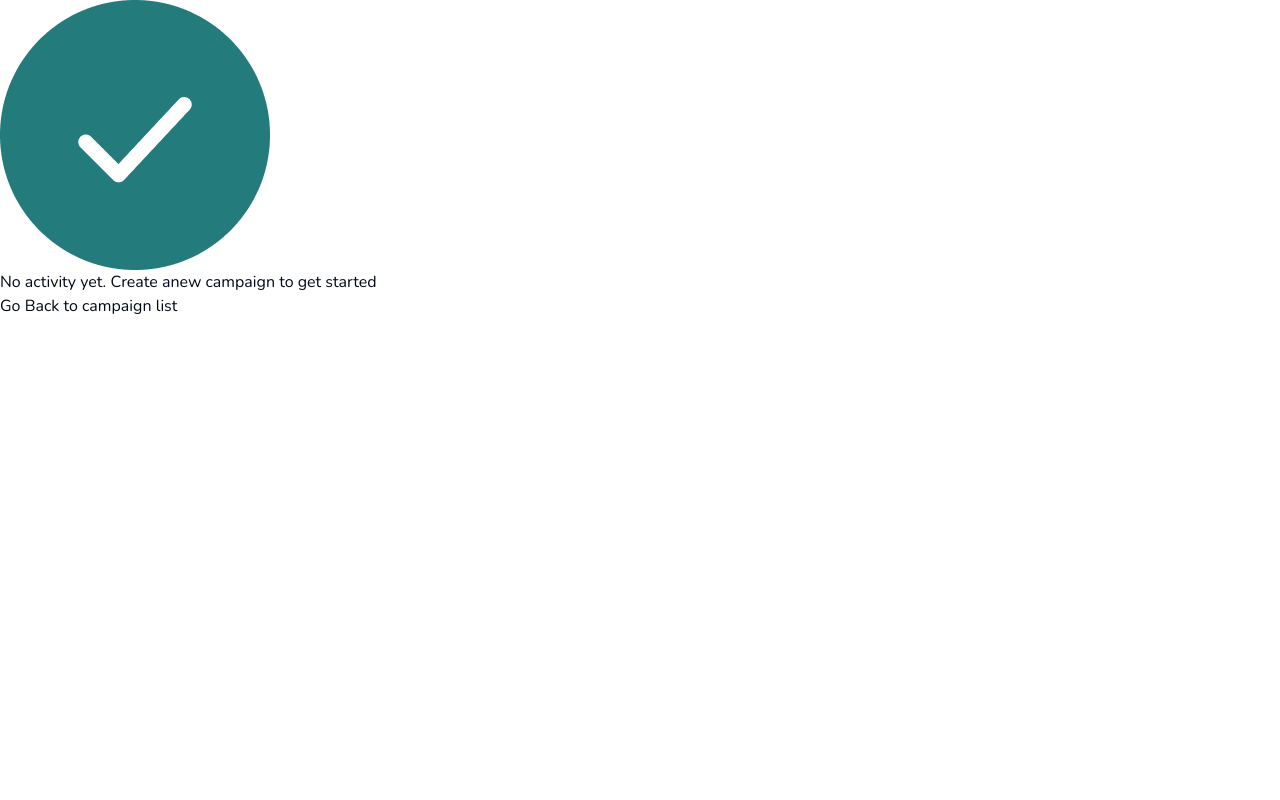
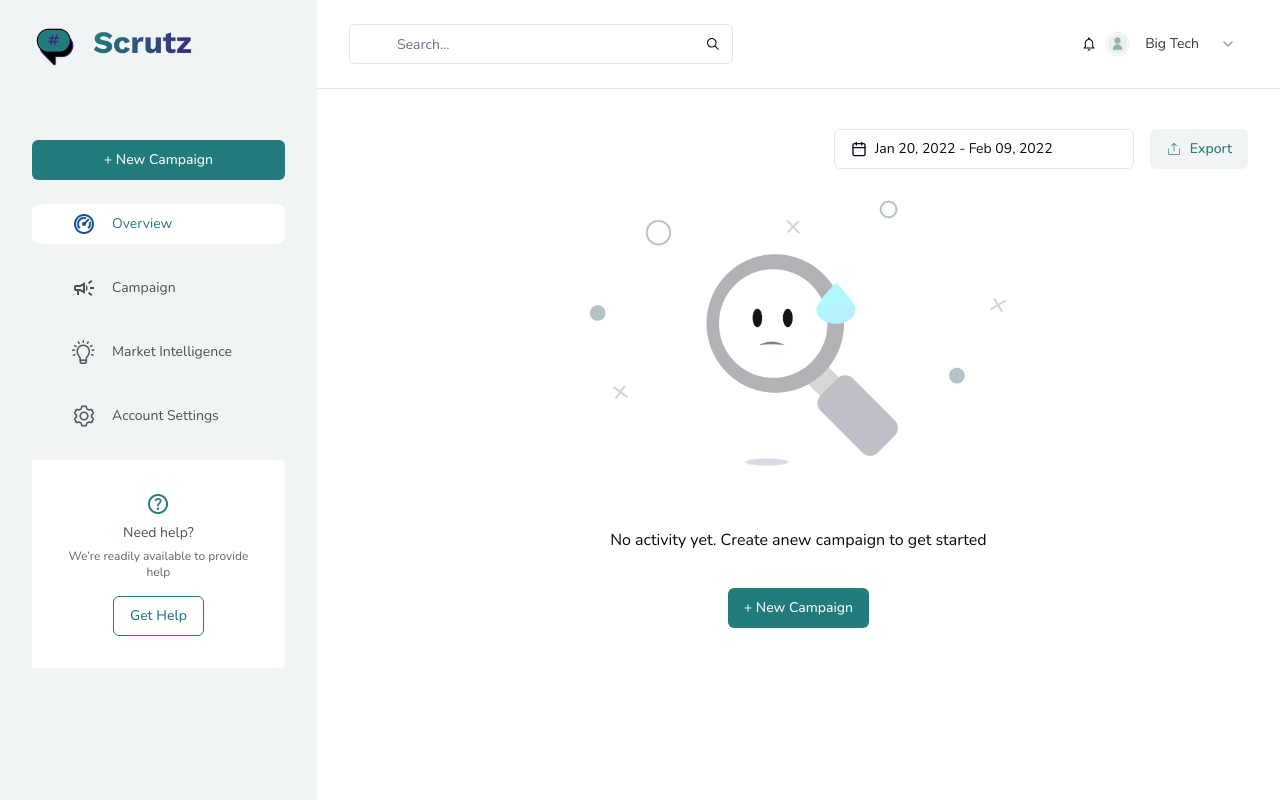
Before and after one commit to ameh-samson/Scrutz, a React (Vite) app: page / in a window 1280 px wide. Built offline with nearby package versions, Linux system fonts and the light colour scheme; no server answers.

Commit message:
form validation

```diff
--- a/src/App.jsx
+++ b/src/App.jsx
@@ -5,6 +5,7 @@ import Campaign from "./pages/Campaign";
 import MarketIntelligence from "./pages/MarketIntelligence";
 import Settings from "./pages/Settings";
 import Support from "./pages/Support";
+import CreateNewCampaign from "./pages/custom/CreateNewCampaign";
 
 function App() {
   return (
@@ -16,6 +17,7 @@ function App() {
           <Route path="/marketIntelligence" element={<MarketIntelligence />} />
           <Route path="/settings" element={<Settings />} />
           <Route path="/support" element={<Support />} />
+          <Route path="/createNewCampaign" element={<CreateNewCampaign />} />
         </Route>
       </Routes>
     </BrowserRouter>
--- a/src/context/Context.jsx
+++ b/src/context/Context.jsx
@@ -5,13 +5,12 @@ const GlobalContext = createContext({});
 
 export const ContextProvider = ({ children }) => {
   const [campaigns, setCampaigns] = useState([]);
-  const [newCampaign, setNewCampaign] = useState(false);
   const [totalCampaigns, setTotalCampaigns] = useState(0);
   const [totalInactiveCampaigns, setTotalInactiveCampaigns] = useState(0);
   const [totalActiveCampaigns, setTotalActiveCampaigns] = useState(0);
   const [selectedCampaign, setSelectedCampaign] = useState(null);
   const [showCampaignSuccessModal, setShowCampaignSuccessModal] =
-    useState(true);
+    useState(false);
 
   const fetchData = async () => {
     try {
@@ -44,8 +43,6 @@ export const ContextProvider = ({ children }) => {
 
   const contextValue = {
     campaigns,
-    newCampaign,
-    setNewCampaign,
     totalCampaigns,
     totalInactiveCampaigns,
     totalActiveCampaigns,
--- a/src/formsValidation/index.js
+++ b/src/formsValidation/index.js
@@ -9,8 +9,8 @@ const isDateFormat = (value) => {
 export const newCampaignFormSchema = z.object({
   campaignName: z.string().min(1, { message: 'Campaign Name is required' }),
   campaignDescription: z.string().min(1, { message: 'Campaign Description is required' }),
-  startDate: z.string().min(1, { message: 'Start Date is required' }),
-  endDate: z.string().min(1, { message: 'End Date is required' }),
+  startDate: z.string().min(1, { message: 'Start Date is required' }).refine(isDateFormat, { message: 'Start Date must be in the format dd/mm/yyyy' }),
+  endDate: z.string().min(1, { message: 'End Date is required' }).refine(isDateFormat, { message: 'End Date must be in the format dd/mm/yyyy' }),
   digestCampaign: z.boolean().default(false),
   linkedKeywords: z.string().min(6, { message: 'Linked Keywords must be at least 6 characters' }),
   dailyDigest: z.string().min(3, { message: 'Select how often' }),
--- a/src/layout/desktop/Sidebar.jsx
+++ b/src/layout/desktop/Sidebar.jsx
@@ -9,8 +9,6 @@ import { useGlobalContext } from "@/context/Context";
 const DesktopSidebar = () => {
   const [activeLink, setActiveLink] = useState(location.pathname);
 
-  const { newCampaign, setNewCampaign } = useGlobalContext();
-
   return (
     <div className="w-[400px] h-screen py-6 px-8 flex flex-col justify-between bg-lightGrayish text-[#455454] overflow-y-scroll">
       <div>
@@ -21,12 +19,14 @@ const DesktopSidebar = () => {
         </div>
 
         <div className="mt-[70px]">
-          <Button onClick={() => setNewCampaign(true)} className="w-full">
-            <span>+ New Campaign</span>
-          </Button>
+          <Link to="/createNewCampaign">
+            <Button className="w-full">
+              <span>+ New Campaign</span>
+            </Button>
+          </Link>
         </div>
         <div>
-          <span onClick={() => setNewCampaign(false)}>
+          <span>
             <RenderLinks
               data={navLinks}
               activeLink={activeLink}
--- a/src/pages/custom/CampaignSuccessful.jsx
+++ b/src/pages/custom/CampaignSuccessful.jsx
@@ -1,7 +1,10 @@
 import { Link } from "react-router-dom";
 import successIcon from "../../assets/success.png";
+import { Button } from "@/components/ui/button";
+import { useGlobalContext } from "@/context/Context";
 
 const CampaignSuccessful = () => {
+  const { setShowCampaignSuccessModal } = useGlobalContext();
   return (
     <div>
       <div>
@@ -9,7 +12,9 @@ const CampaignSuccessful = () => {
       </div>
       <p>No activity yet. Create anew campaign to get started</p>
 
-      <Link to="/campaign">Go Back to campaign list</Link>
+      <Link to="/campaign" onClick={() => setShowCampaignSuccessModal(false)}>
+        <Button>Go Back to campaign list</Button>
+      </Link>
     </div>
   );
 };
--- a/src/pages/custom/NoActivity.jsx
+++ b/src/pages/custom/NoActivity.jsx
@@ -13,9 +13,11 @@ const NoActivity = () => {
       <div className="mt-11 text-center">
         <p>No activity yet. Create anew campaign to get started</p>
 
-        <Button onClick={() => setNewCampaign(!newCampaign)} className="mt-9">
-          <span>+ New Campaign</span>
-        </Button>
+        <Link to="/createNewCampaign">
+          <Button className="mt-9">
+            <span>+ New Campaign</span>
+          </Button>
+        </Link>
       </div>
     </div>
   );
--- a/src/pages/custom/form.jsx
+++ b/src/pages/custom/form.jsx
@@ -29,6 +29,12 @@ import { newCampaignFormSchema } from "@/formsValidation";
 import { toTitleCase, formatDate } from "@/lib/utils"; // Assuming formatDate is imported for date formatting
 import api from "@/api";
 
+// Utility function to convert date from "dd/mm/yyyy" to "yyyy-mm-dd"
+const parseDate = (dateString) => {
+  const [day, month, year] = dateString.split("/");
+  return `${year}-${month}-${day}`;
+};
+
 const CreateNewForm = () => {
   const { newCampaign, setNewCampaign, setShowCampaignSuccessModal } =
     useGlobalContext();
@@ -49,8 +55,8 @@ const CreateNewForm = () => {
   // Function to handle form submission
   async function onSubmit(data) {
     try {
-      data.startDate = new Date(data.startDate).toISOString();
-      data.endDate = new Date(data.endDate).toISOString();
+      data.startDate = new Date(parseDate(data.startDate)).toISOString();
+      data.endDate = new Date(parseDate(data.endDate)).toISOString();
 
       data.linkedKeywords = [data.linkedKeywords];
 
@@ -114,7 +120,6 @@ const CreateNewForm = () => {
 
           <div className="grid grid-cols-2 gap-6">
             {/* Start Date */}
-
             <FormField
               control={form.control}
               name="startDate"
@@ -237,9 +242,8 @@ const CreateNewForm = () => {
 
         {/* Buttons */}
         <div className="mt-10 md:mt-14 flex items-center gap-3">
-          <Link href="/">
+          <Link to="/campaign">
             <Button
-              onClick={() => setNewCampaign(false)}
               size="lg"
               variant="outline"
               className="border-darkCyan text-darkCyan hover:bg-darkCyan hover:text-white"
```
